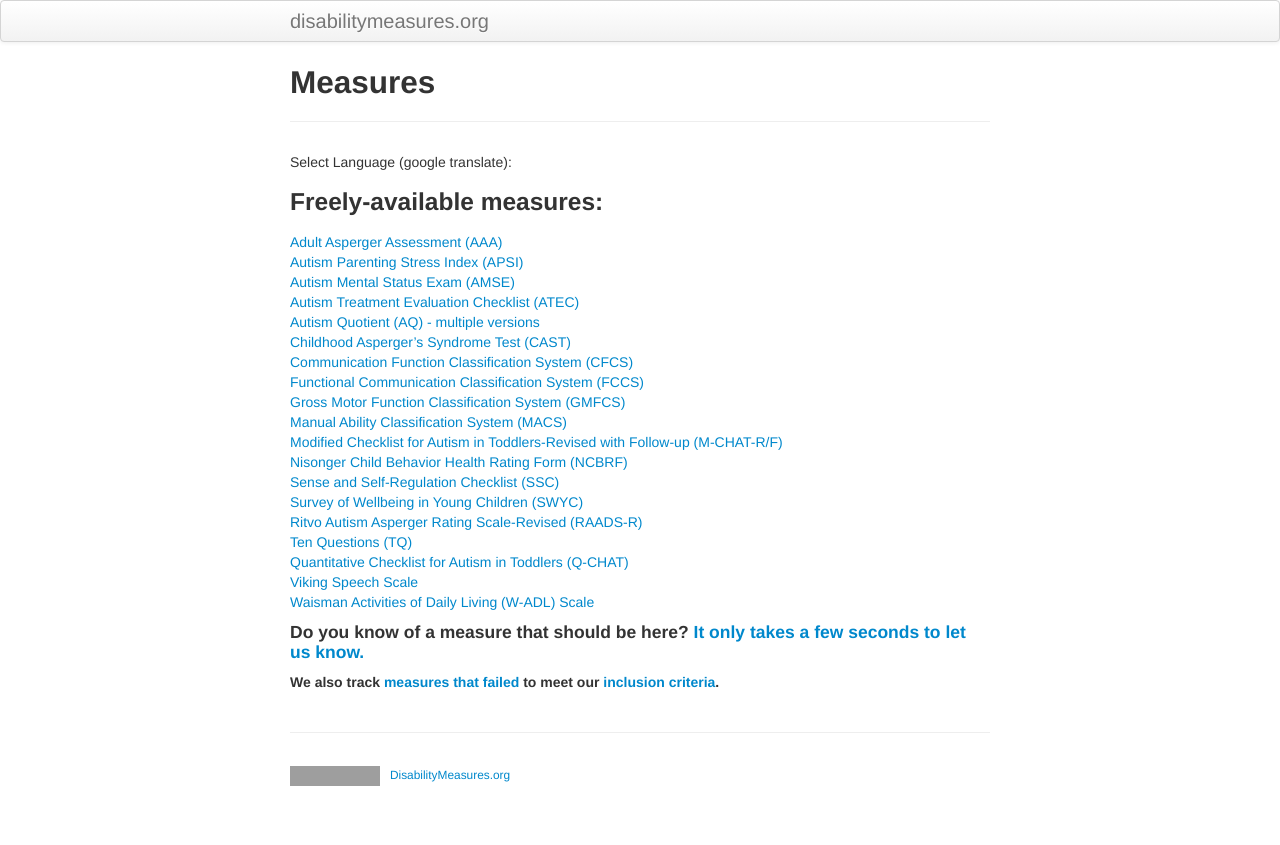
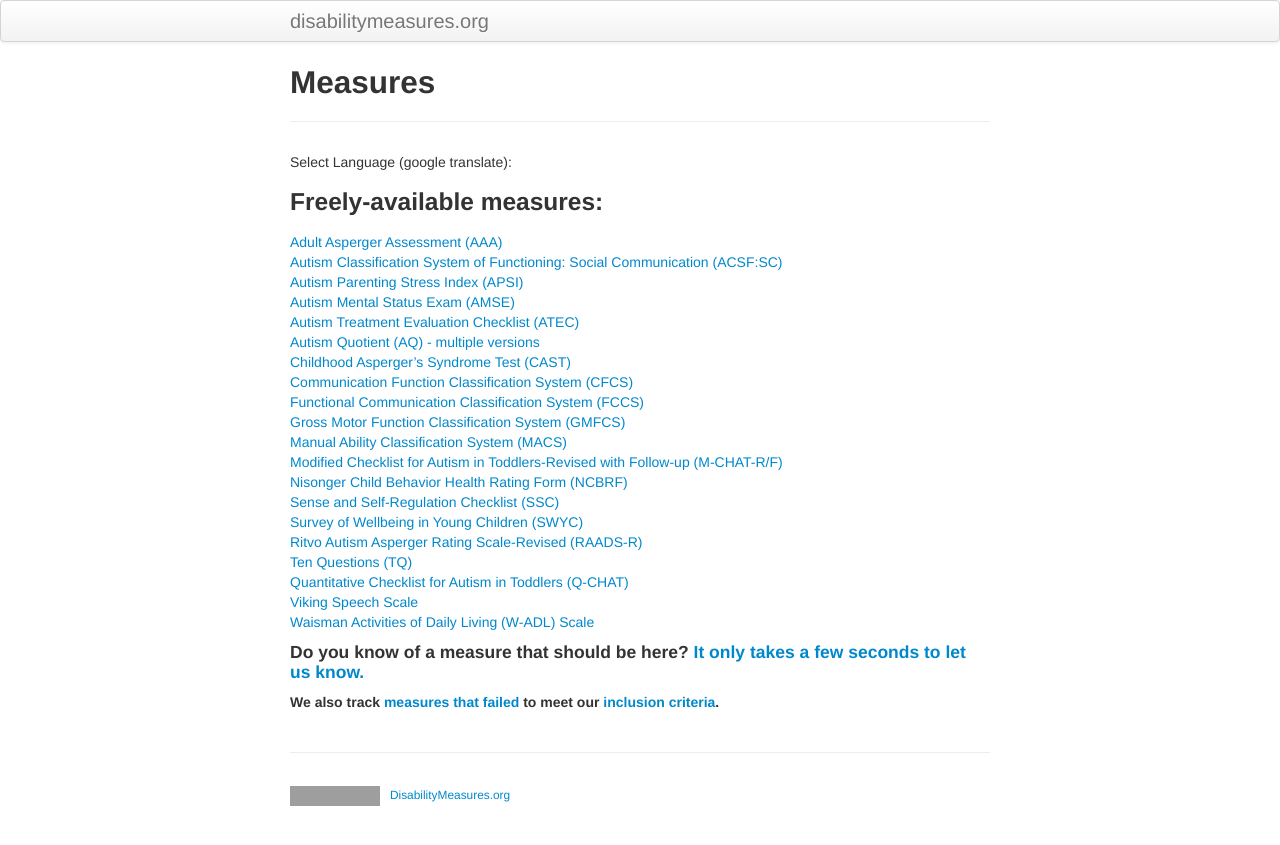
Before and after one commit to mjmaenner/disabilitymeasures, a Jekyll site: the page built from measures/index.md, in a window 1280 px wide. Shown: the top 845 px of the page. Built offline with Jekyll 4.4.1, drawn with Linux system fonts in a browser that asks for light colours; grey boxes are pictures that could not be loaded.

Commit message:
added acsf-sc

```diff
--- a/measures/index.md
+++ b/measures/index.md
@@ -14,6 +14,7 @@ function googleTranslateElementInit() {
 
 ### Freely-available measures:
 [Adult Asperger Assessment (AAA)](http://disabilitymeasures.org/aaa)
+[Autism Classification System of Functioning: Social Communication (ACSF:SC)](http://disabilitymeasures.org/acsf-sc)
 [Autism Parenting Stress Index (APSI)](http://disabilitymeasures.org/apsi)
   [Autism Mental Status Exam (AMSE)](http://disabilitymeasures.org/amse)
   [Autism Treatment Evaluation Checklist (ATEC)](http://disabilitymeasures.org/atec)
```
